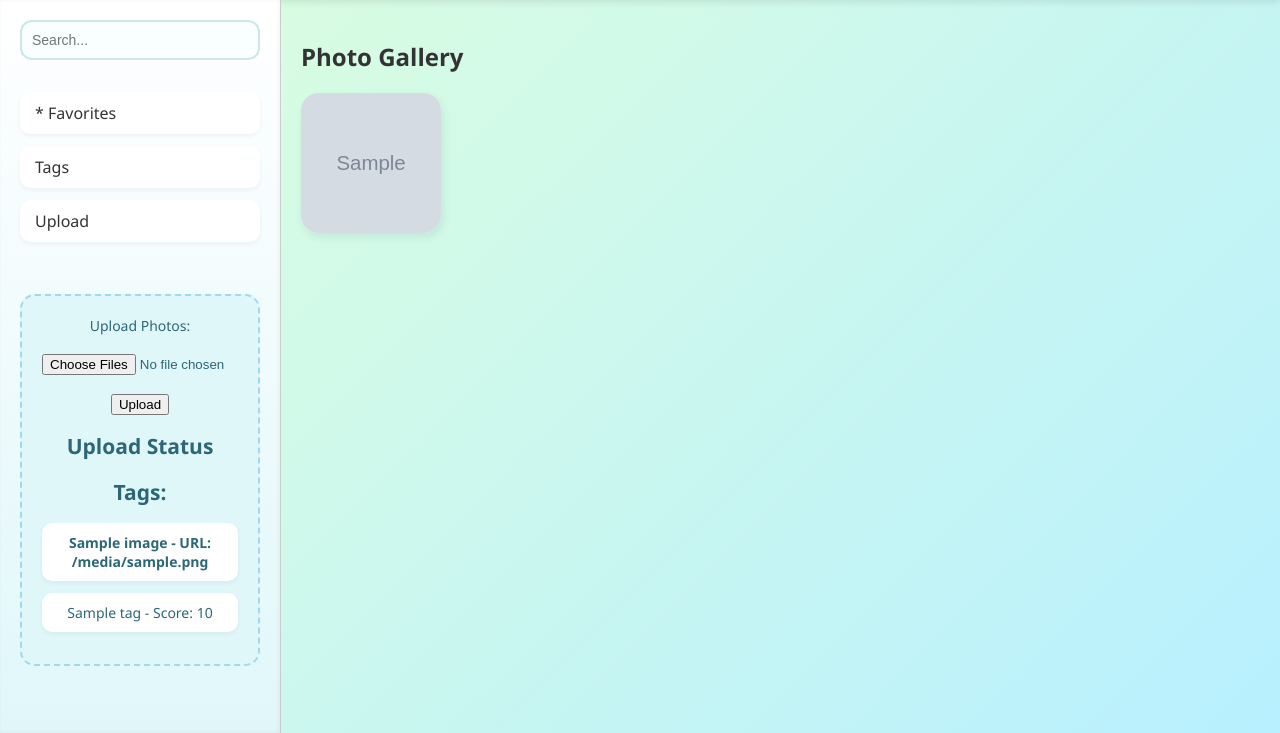
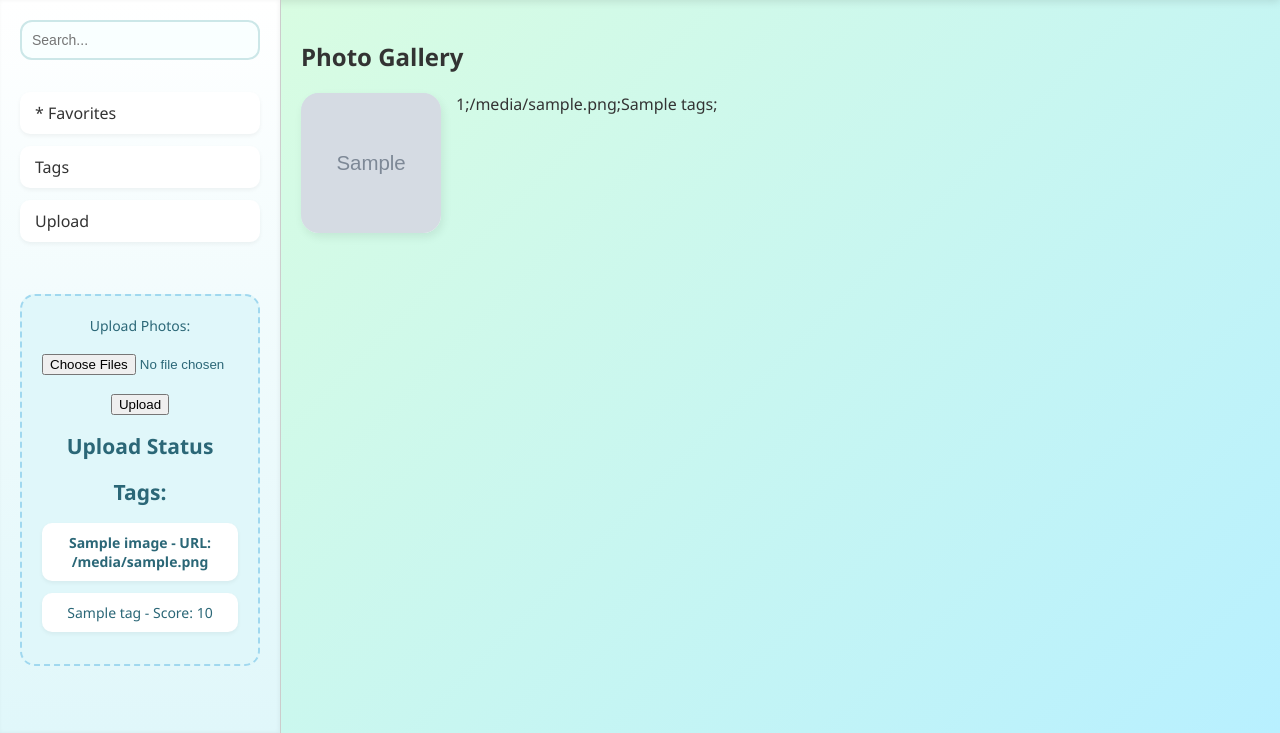
Before and after one commit to PresidentZach/photo_app, a Django app: template src/app/templates/app/index.html in a window 1280 px wide. Shown: the part 67-800 px from the top of the page. Run offline with Django 4.2, Linux system fonts and the light colour scheme; the template is opened without the code that fills it: most values are stand-ins (such as "Sample title", 1, 10 or a date in 2020); grey boxes marked "Sample" are stand-in pictures; parts of the project's set-up code (start-up, migrations or seed data) failed here and were passed over.

Commit message:
small things

```diff
--- a/src/app/templates/app/index.html
+++ b/src/app/templates/app/index.html
@@ -97,7 +97,7 @@
           <div class="image-box" id= "{{photo.id}}" onclick= "displayInfo(this)">
             <img class= "thumb" src={{ photo.url }}>
           </div>
-          <div class="info hidden" id="{{photo.id}}_info">{{photo.id}};{{ photo.url }};{{photo.tags}}</div>
+          <div class="info " id="{{photo.id}}_info">{{photo.id}};{{ photo.url }};{{photo.tags}};{{photo.is_favorite}}</div>
          {% endfor %}
       </div>
 
--- a/src/app/urls.py
+++ b/src/app/urls.py
@@ -5,5 +5,5 @@ urlpatterns = [
     path("", views.index, name="index"),
     path("login", views.login, name="login"),
     path("logout", views.logout, name="logout"),
-    path('set-favorite/', views.set_favorite, name='set_favorite'),
+
 ]
```
